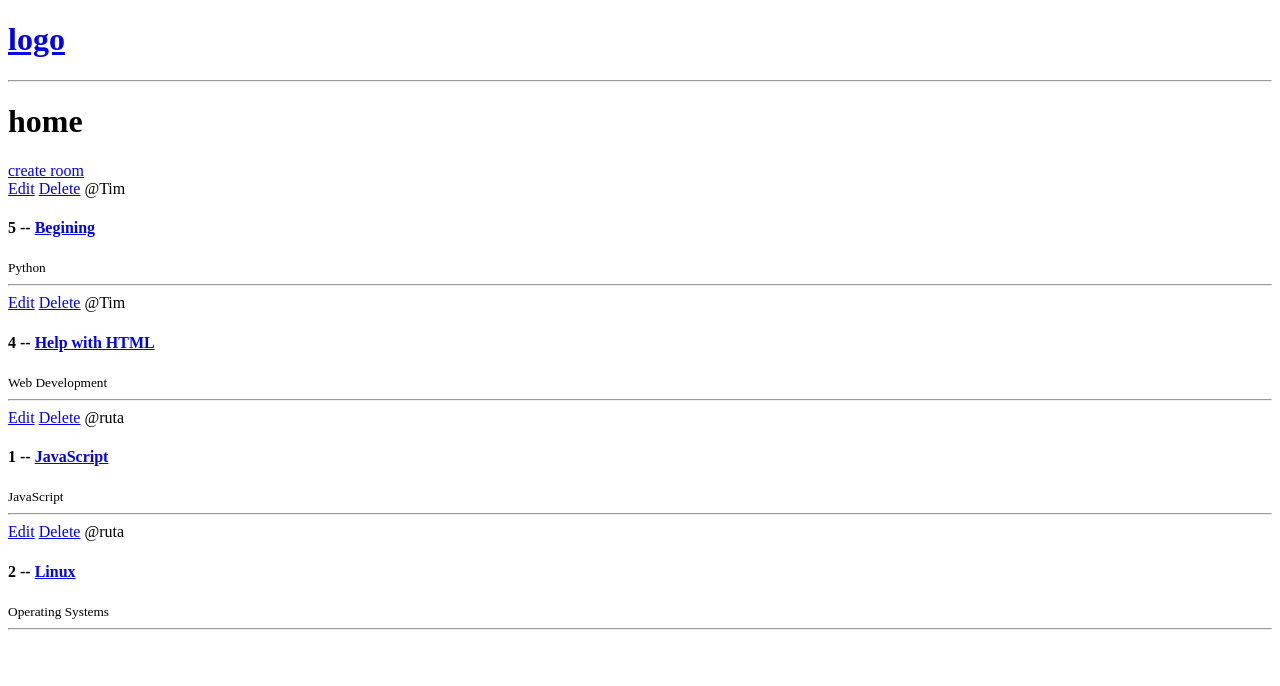
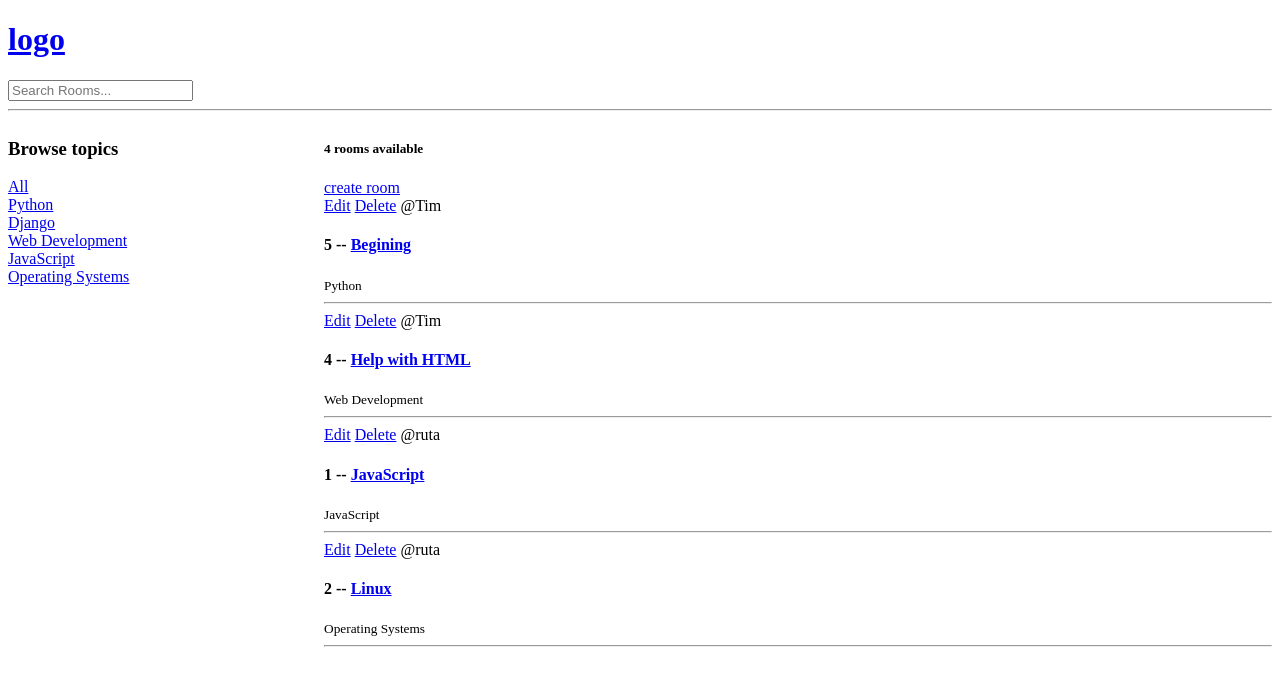
Before and after one commit to RReiso/django-studybud, a Django app: page / in a window 1280 px wide. Shown: the top 686 px of the page. Run offline with Django 4.2, Linux system fonts and the light colour scheme; data comes from the database, SQL or seed files in the repository; both versions use the stored data as it was after the commit.

Commit message:
Add search

```diff
--- a/base/templates/base/home.html
+++ b/base/templates/base/home.html
@@ -1,9 +1,27 @@
 {% extends 'main.html' %} {% block content%}
-<h1>home</h1>
+<style>
+  .home-container {
+    display: grid;
+    grid-template-columns: 1fr 3fr;
+  }
+</style>
+<div class="home-container">
+  <div>
+    <h3>Browse topics</h3>
+    <div>
+      <a href="{% url 'home' %}">All</a>
+    </div>
+    {% for topic in topics %}
+    <!-- will send to home page but create a url with query param-->
+    <div>
+      <a href="{% url 'home' %}?q={{topic.name}}">{{topic.name}}</a>
+    </div>
+    {% endfor %}
+  </div>
 
   <div>
+    <h5>{{room_count}} rooms available</h5>
     <a href="{% url 'create-room' %}">create room</a>
-</div>
 
     <div>
       {% for room in rooms %}
@@ -11,10 +29,14 @@
         <a href="{% url 'update-room' room.id %}">Edit</a>
         <a href="{% url 'delete-room' room.id %}">Delete</a>
         <span>@{{room.host.username}}</span>
-    <h4>{{room.id}} -- <a href="{% url 'room' room.id %}">{{room.name}}</a></h4>
+        <h4>
+          {{room.id}} -- <a href="{% url 'room' room.id %}">{{room.name}}</a>
+        </h4>
         <small>{{room.topic.name}}</small>
         <hr />
       </div>
       {% endfor %}
     </div>
+  </div>
+</div>
 {% endblock %}
--- a/base/views.py
+++ b/base/views.py
@@ -1,14 +1,23 @@
 from django.shortcuts import render, redirect
+from django.db.models import Q
 from django.http import HttpResponse
-from .models import Room
+from .models import Room, Topic
 from .forms import RoomForm
 # Create your views here.
 
 
 def home(request):
-    rooms = Room.objects.all()
+    q = request.GET.get('q') if request.GET.get('q') != None else ''
+
+    # where room.topic.name includes q; icontains - case insensitive, if q='', will return all
+    rooms = Room.objects.filter(Q(topic__name__icontains=q) |
+                                Q(name__icontains=q) |
+                                Q(description__icontains=q))
+    topics = Topic.objects.all()
+
     # pass data to template
-    context = {'rooms': rooms}
+    room_count = rooms.count()
+    context = {'rooms': rooms, 'topics': topics, 'room_count': room_count}
     return render(request, 'base/home.html', context)
 
 
--- a/templates/navbar.html
+++ b/templates/navbar.html
@@ -1,2 +1,6 @@
 <a href="/"><h1>logo</h1></a>
+
+<form method="Get" action="{% url 'home' %}">
+  <input type="text" name="q" placeholder="Search Rooms..." />
+</form>
 <hr />
```
Also changed, not shown: db.sqlite3. Lines whose indentation alone changed are shown as unchanged.
